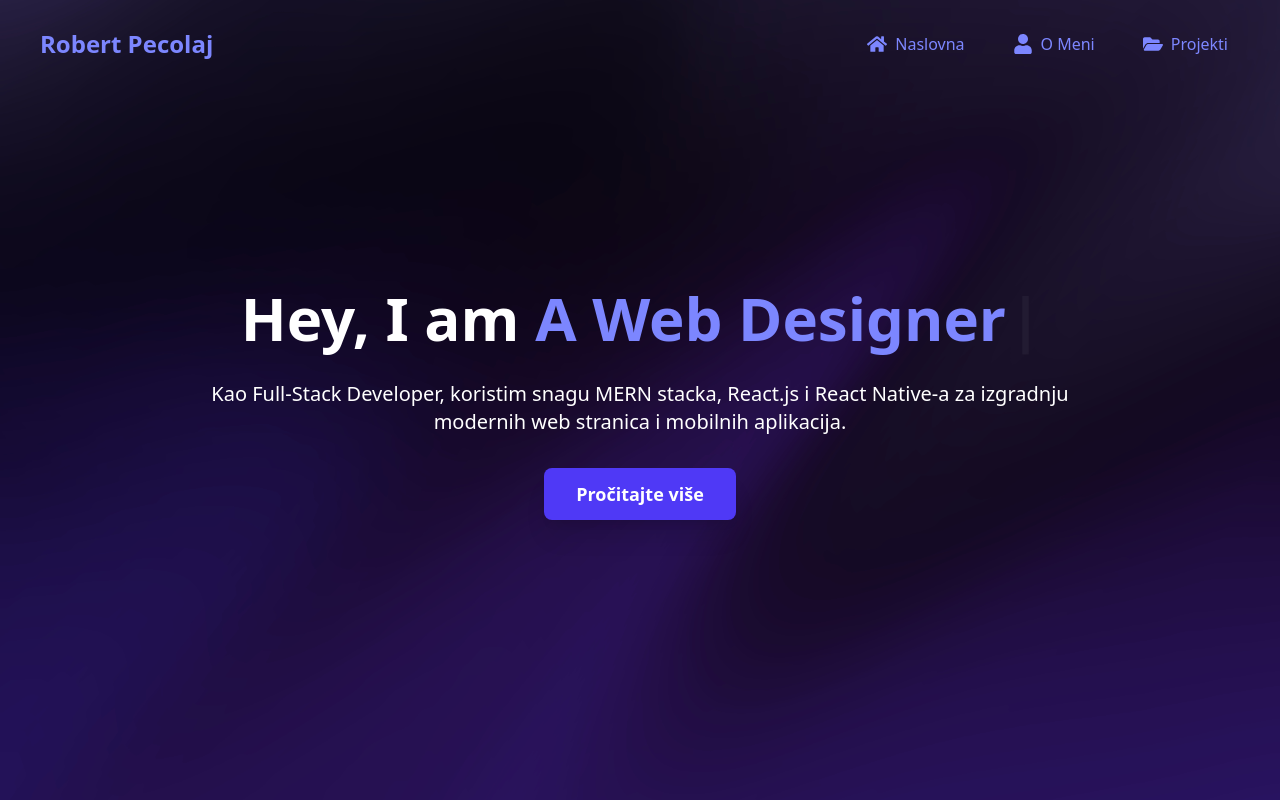
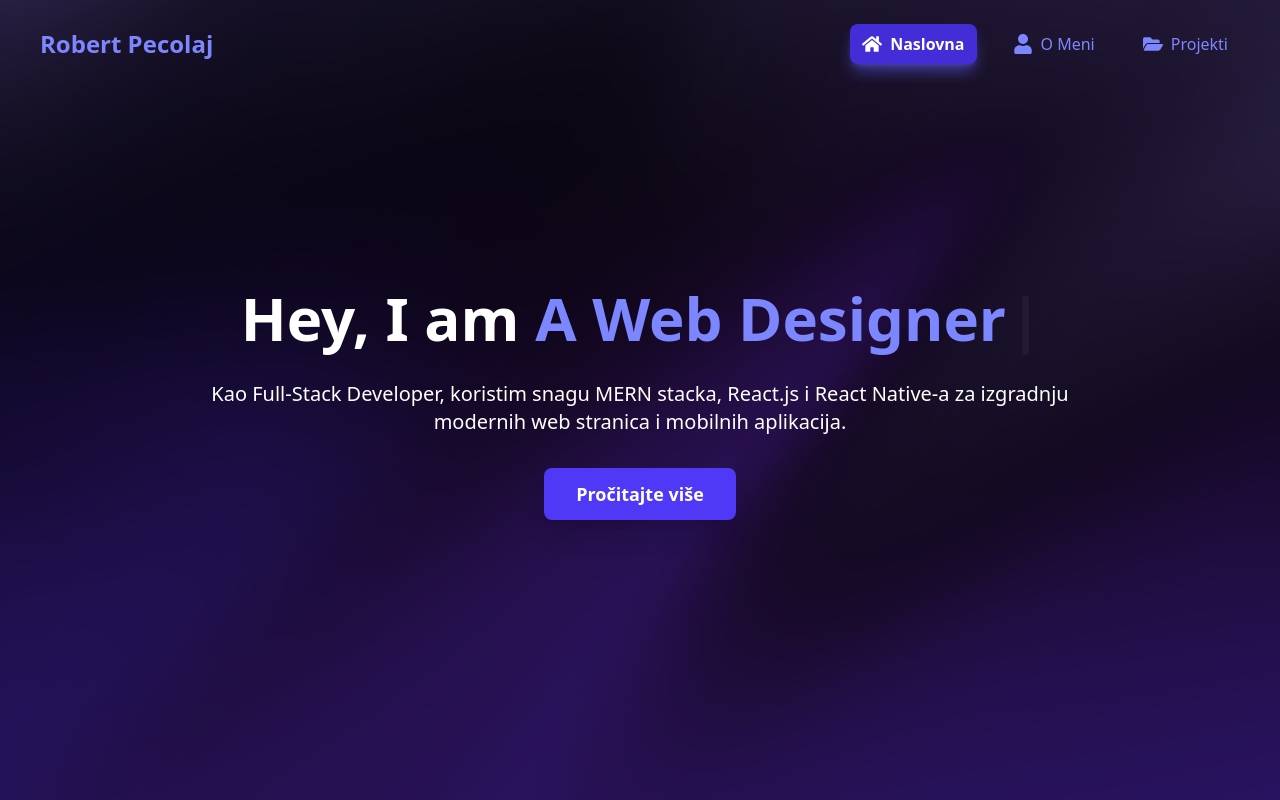
Before and after one commit to Copeta1/copeta1.github.io, a React (Vite) app: page / in a window 1280 px wide. Shown: the top 800 px of the page. Built offline with nearby package versions, Linux system fonts and the light colour scheme.

Commit message:
web Page

```diff
--- a/src/App.tsx
+++ b/src/App.tsx
@@ -4,6 +4,7 @@ import { useTypewriter, Cursor } from "react-simple-typewriter";
 import { FaHome, FaUser, FaFolderOpen } from "react-icons/fa";
 import About from "./components/About/About";
 import MyPortfolio from "./components/MyPortfolio/MyPortfolio";
+import { useState } from "react";
 
 const Navlinks = [
   { path: "#home", label: "Naslovna", icon: FaHome },
@@ -30,6 +31,8 @@ const TypewriterComponent = () => {
 };
 
 const App = () => {
+  const [activeSection] = useState("#home");
+
   return (
     <>
       <div
@@ -41,7 +44,11 @@ const App = () => {
         className="relative min-h-screen"
       >
         <div className="absolute inset-0 opacity-60 pointer-events-none"></div>
-        <Navbar title="Robert Pecolaj" links={Navlinks} />
+        <Navbar
+          title="Robert Pecolaj"
+          links={Navlinks}
+          activeSection={activeSection}
+        />
         <div className="relative z-10">
           <section
             id="home"
--- a/src/data/projects.ts
+++ b/src/data/projects.ts
@@ -1,4 +1,7 @@
-
+import FastFoodImage from "../../public/FastFoodAmerican.png"
+import AdVibeImage from "../../public/AdVibe.png"
+import FridgeChefImage from "../../public/fridge-chef.png"
+import CalculatorImage from "../../public/calculator.png"
 
 export interface Project {
     id: number;
@@ -14,7 +17,7 @@ export const projects: Project[] = [
 {
     id: 4,
     title: "FastFood American",
-    image: "/FastFoodAmerican.png",
+    image: FastFoodImage,
     description: "Kompletan Fast Food webshop izgrađen kao Full-Stack MERN aplikacija. Uključuje kompletnu e-commerce funkcionalnost, filtriranje menija, košaricu, checkout proces i sistem administracije korisničkih uloga (Admin, Editor, Viewer). Aplikacija demonstrira razdvajanje usluga s neovisnim API-jem na Renderu i Frontend aplikacijom na Vercelu, osiguravajući stabilan deployment u produkcijskom okruženju.",
     technologies: [
         "React",
@@ -31,7 +34,7 @@ export const projects: Project[] = [
   {
     id: 3,
     title: "AdVibe",
-    image: "/AdVibe.png",
+    image: AdVibeImage,
     description: "Full-stack oglasna platforma izgrađena za dijeljenje i interakciju s reklamama.",
     technologies: ["React", "Node.js", "Express.js", "MongoDB", "JWT", "Tailwind CSS"],
     liveUrl: "https://ad-vibe-tau.vercel.app/",
@@ -40,7 +43,7 @@ export const projects: Project[] = [
   {
     id: 1,
     title: "Fridge Chef",
-    image: "/fridge-chef.png",
+    image: FridgeChefImage,
     description: "Full-stack MERN aplikacija za generiranje recepata na temelju sastojaka u hladnjaku. Uključuje registraciju, prijavu i JWT autentifikaciju.",
     technologies: ["React", "JavaScript", "Express.js", "MongoDB", "JWT"],
     liveUrl: "https://fridge-chef-sable.vercel.app/",
@@ -49,7 +52,7 @@ export const projects: Project[] = [
   {
     id: 2,
     title: "Kalkulator",
-    image: "/calculator.png",
+    image: CalculatorImage,
     description: "Jednostavan kalkulator napravljen u Reactu. Demonstrira osnovne React koncepte i JavaScript logiku.",
     technologies: ["React", "JavaScript",],
     liveUrl: "https://calculator-delta-peach-54.vercel.app",
--- a/vite.config.ts
+++ b/vite.config.ts
@@ -4,5 +4,6 @@ import tailwindcss from '@tailwindcss/vite'
 
 // https://vite.dev/config/
 export default defineConfig({
+  base: "/portfolio/",
   plugins: [react(), tailwindcss()],
 })
```
Also changed, not shown: package.json (+8 -5 lines), 1 other file (tests, documents, lock files or other folders).
